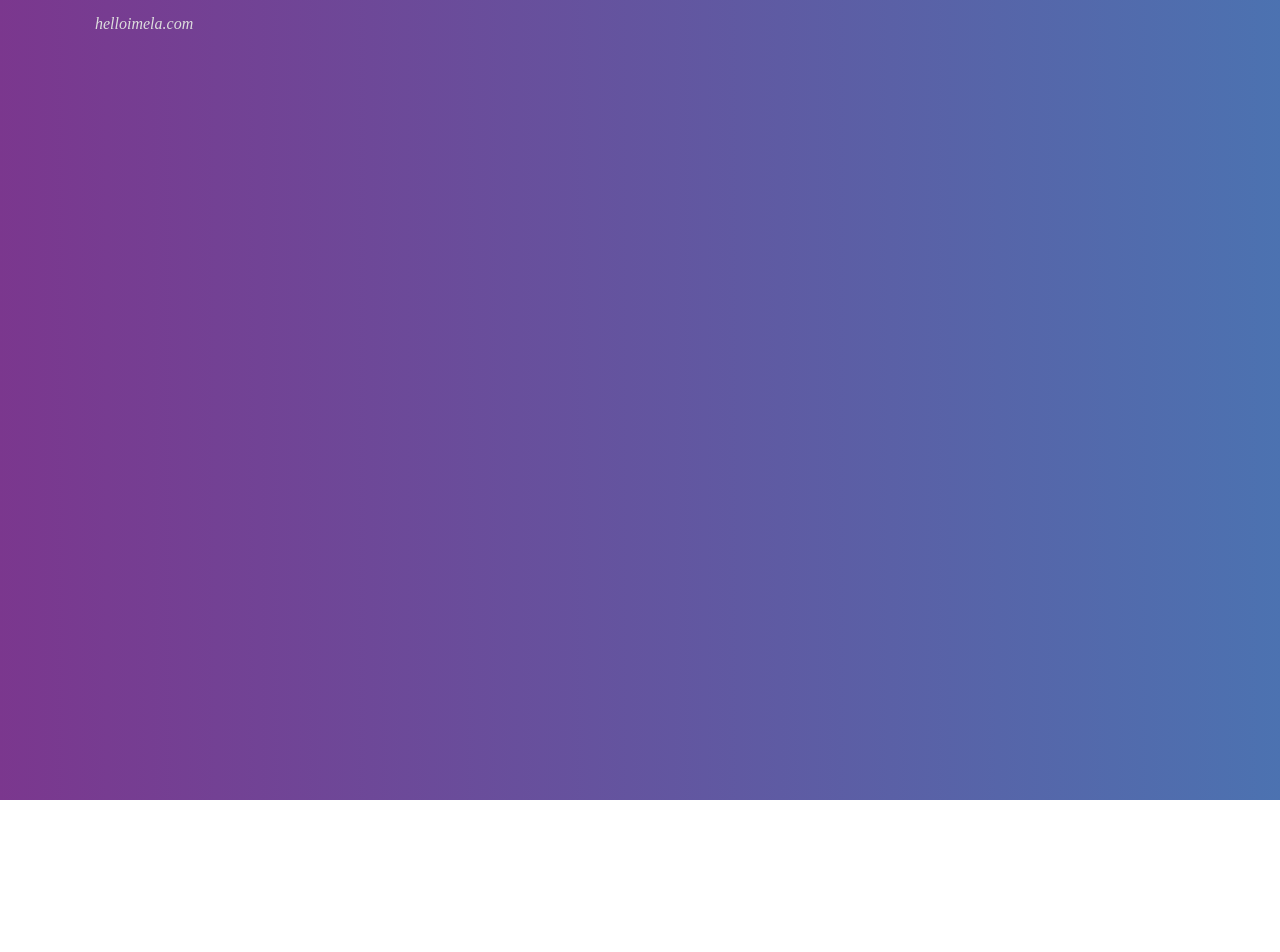
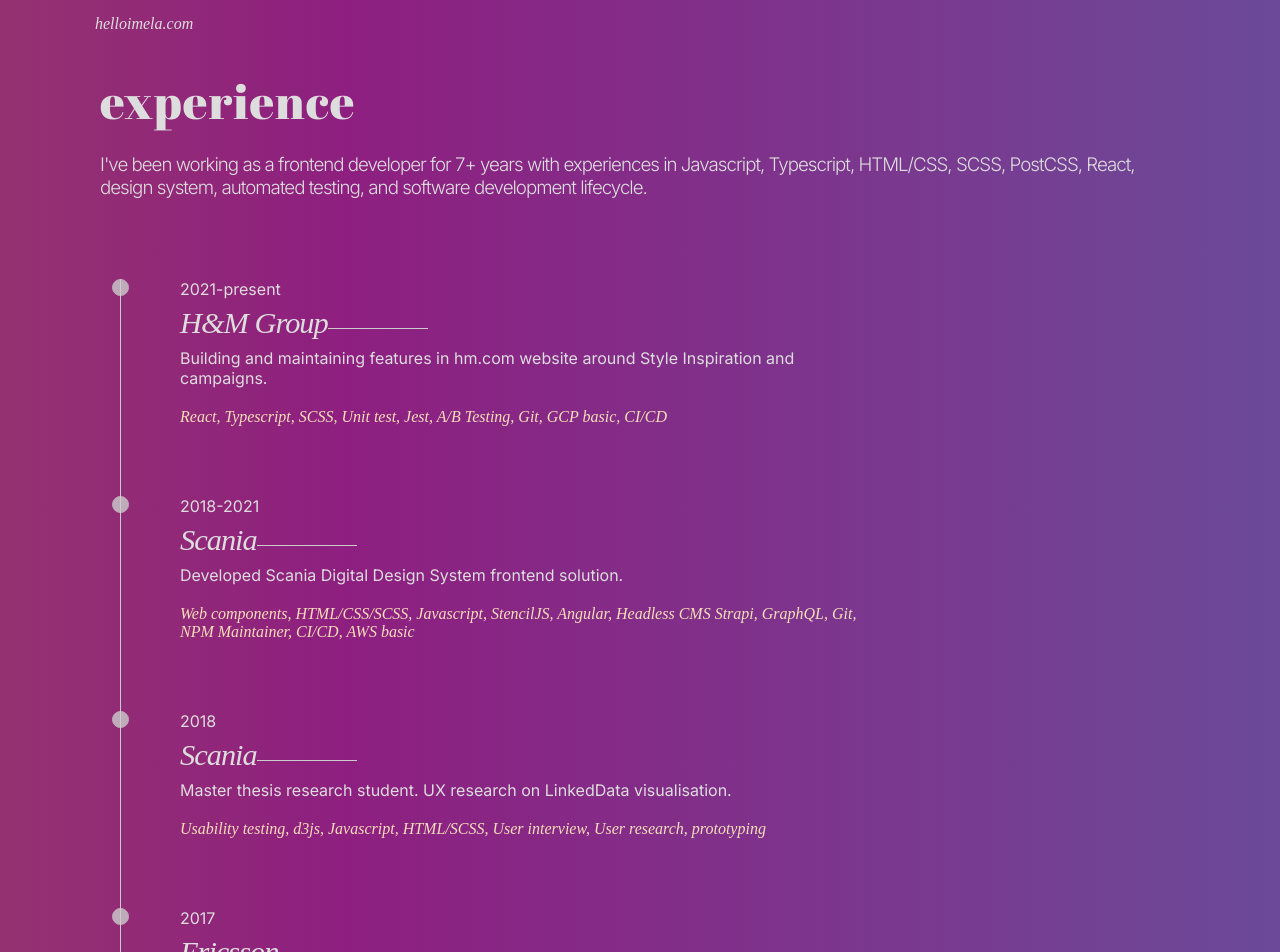
Before and after one commit to helloimela/helloimela-v3, a React (Create React App) app: page /timeline in a window 1280 px wide. Before the commit this address had no page. Shown: the top 952 px of the page. Before the commit the page ends 800 px from the top, so only its background shows below. Built offline with nearby package versions, Linux system fonts and the light colour scheme; a web font is replaced by a local one.

Commit message:
Feat: Added timeline

```diff
--- a/App.js
+++ b/App.js
@@ -2,6 +2,7 @@
 import Header from './components/Header';
 import Home from './components/Home';
 import Experiences from './components/Experiences';
+import Timeline from './components/Timeline';
 import './style.scss';
 import { Link, Route, Routes } from 'react-router-dom';
 
@@ -13,7 +14,8 @@
         <Routes>
           <Route path="" element={<Home />} />
           <Route path="home" element={<Home />} />
-          <Route path="experiences" element={<Experiences />} />
+          <Route path="experience" element={<Experiences />} />
+          <Route path="timeline" element={<Timeline />} />
         </Routes>
       </Suspense>
     </main>
--- a/components/Experiences.jsx
+++ b/components/Experiences.jsx
@@ -8,7 +8,7 @@
 const Experiences = () => {
   return (
     <div className="opening-text">
-      <h1>experiences</h1>
+      <h1>experience</h1>
       <h3>
         I've been working as a frontend developer for 7+ years with experiences
         in Javascript, Typescript, HTML/CSS, SCSS, PostCSS, React, design
--- a/components/Experiences.scss
+++ b/components/Experiences.scss
@@ -41,26 +41,3 @@
     margin-top: 30px;
   }
 }
-.title {
-  font-family: serif;
-  font-weight: 400;
-  font-style: italic;
-  letter-spacing: -0.06em;
-  line-height: 0.3em;
-}
-h2.title {
-  position: relative;
-  font-size: 1.9em;
-  &:after {
-    content: '';
-    position: absolute;
-    border-bottom: 1px solid #ccc;
-    width: 100px;
-    height: 1px;
-    top: 8px;
-    margin-left: 0px;
-  }
-}
-h3.title {
-  font-size: 1.2em;
-}
--- a/components/Home.jsx
+++ b/components/Home.jsx
@@ -12,7 +12,7 @@
       </h2>
     </div>
     <div className="navigation">
-      <Link to="/experiences" className="nav-card">
+      <Link to="/timeline" className="nav-card">
         <div
           className="img-card"
           style={{
@@ -20,7 +20,7 @@
               'url(https://images.pexels.com/photos/325185/pexels-photo-325185.jpeg?auto=compress&cs=tinysrgb&w=600)',
           }}
         ></div>
-        <h4>Experiences</h4>
+        <h4>Experience</h4>
       </Link>
       <Link to="/projects" className="nav-card right">
         <h4>Latest projects</h4>
--- /dev/null
+++ b/components/Timeline.jsx
@@ -0,0 +1,74 @@
+import React from 'react';
+import './Timeline.scss';
+
+const Timeline = () => {
+  return (
+    <div className="opening-text">
+      <h1>experience</h1>
+      <h3>
+        I've been working as a frontend developer for 7+ years with experiences
+        in Javascript, Typescript, HTML/CSS, SCSS, PostCSS, React, design
+        system, automated testing, and software development lifecycle.
+      </h3>
+      <ul className="timeline">
+        <li>
+          <div className="year">2021-present</div>
+          <div className="work">
+            <h2 className="title">H&amp;M Group</h2>
+            <p>
+              Building and maintaining features in hm.com website around Style
+              Inspiration and campaigns.
+            </p>
+            <p className="skills">React, Typescript, SCSS, Unit test, Jest, A/B Testing, Git, GCP basic, CI/CD</p>
+          </div>
+        </li>
+        <li>
+          <div className="year">2018-2021</div>
+          <span className="dot"></span>
+          <div className="work">
+            <h2 className="title">Scania</h2>
+            <p>
+              Developed Scania Digital Design System frontend solution.
+              <p className="skills">Web components, HTML/CSS/SCSS, Javascript, StencilJS, Angular, Headless CMS Strapi, GraphQL, Git, NPM Maintainer, CI/CD, AWS basic</p>
+            </p>
+          </div>
+        </li>
+        <li>
+          <div className="year">2018</div>
+          <span className="dot"></span>
+          <div className="work">
+            <h2 className="title">Scania</h2>
+            <p>
+            Master thesis research student. UX research on LinkedData visualisation.
+            </p>
+            <p className="skills">Usability testing, d3js, Javascript, HTML/SCSS, User interview, User research, prototyping </p>
+          </div>
+        </li>
+        <li>
+          <div className="year">2017</div>
+          <span className="dot"></span>
+          <div className="work">
+            <h2 className="title">Ericsson</h2>
+            <p>
+            UX Researcher summer intern. Conducted user research for internal system in the test area.
+            </p>
+            <p className="skills">User research, personas, prototyping, data visualisation</p>
+          </div>
+        </li>
+        <li>
+          <div className="year">2013-2016</div>
+          <span className="dot"></span>
+          <div className="work">
+            <h2 className="title">Varnion, Indonesia</h2>
+            <p>
+            Web developer for internal and external web applications.
+            </p>
+            <p className="skills">Javascript, AngularJS, CSS SASS Compass, software automation (gulpJS), Git, PHP</p>
+          </div>
+        </li>
+      </ul>
+    </div>
+  );
+};
+
+export default Timeline;
--- /dev/null
+++ b/components/Timeline.scss
@@ -0,0 +1,45 @@
+.timeline {
+  list-style: none;
+  margin-top: 80px;
+  padding: 0 20px 20px 80px;
+  position: relative;
+  max-width: 800px;
+  &:before {
+    content: '';
+    position: absolute;
+    height: 100%;
+    border-left: 1px solid #ccc;
+    left: 20px;
+  }
+  p {
+    margin-top: 20px;
+  }
+  li {
+    margin-bottom: 70px;
+    position: relative;
+    &:before {
+      content: '';
+      position: absolute;
+      width: 15px;
+      height: 15px;
+      border: 1px solid #ccc;
+      background-color: #ccc;
+      opacity: 0.8;
+      border-radius: 50%;
+      left: -68px;
+      top: 0px;
+    }
+    .year {
+      min-width: 120px;
+      padding: 0 15px 0 0;
+    }
+  }
+}
+
+.skills {
+  color: #f5deb8;
+  margin-top: 10px;
+  font-family: serif;
+  font-weight: normal;
+  font-style: italic;
+}
--- a/style.scss
+++ b/style.scss
@@ -16,7 +16,6 @@
 .app {
   width: 100%;
   height: 100%;
-  overflow: hidden;
 }
 
 a {
@@ -51,6 +50,30 @@
     margin-top: 20px;
     letter-spacing: -1px;
   }
+}
+
+.title {
+  font-family: serif;
+  font-weight: 400;
+  font-style: italic;
+  letter-spacing: -0.06em;
+  line-height: 0.3em;
+}
+h2.title {
+  position: relative;
+  font-size: 1.9em;
+  &:after {
+    content: '';
+    position: absolute;
+    border-bottom: 1px solid #ccc;
+    width: 100px;
+    height: 1px;
+    top: 8px;
+    margin-left: 0px;
+  }
+}
+h3.title {
+  font-size: 1.2em;
 }
 
 .navigation {
```
